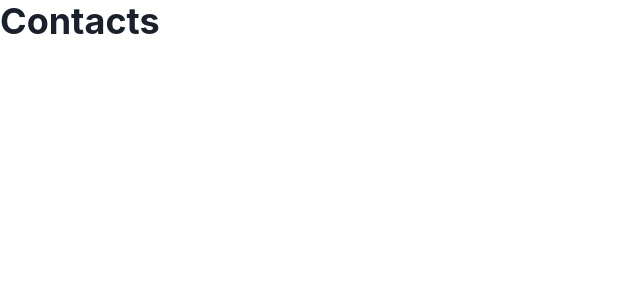
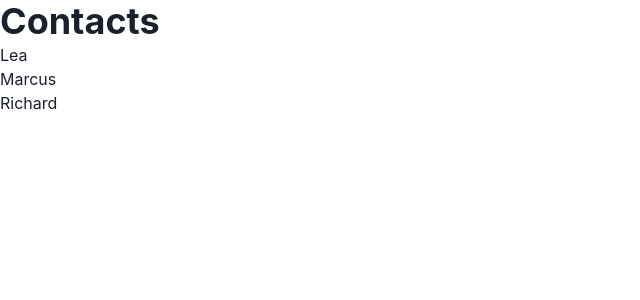
Before and after one commit to chrisvasqm/react-contacts, a React (Vite) app: page / in a window 1280 px wide. Shown: the top 300 px of the page, without its empty margins (0-640 px from the left). Built offline with nearby package versions, Linux system fonts and the light colour scheme.

Commit message:
Display peoples names

```diff
--- a/src/App.tsx
+++ b/src/App.tsx
@@ -1,7 +1,16 @@
-import { Heading } from '@chakra-ui/react';
+import { Heading, List, ListItem } from '@chakra-ui/react';
+import data from './data/people.json';
 
 function App() {
-  return <Heading>Contacts</Heading>;
+  const people = data;
+
+  return (
+    <>
+      <Heading>Contacts</Heading>
+
+      <List>{people && people.map(person => <ListItem>{person.name}</ListItem>)}</List>
+    </>
+  );
 }
 
 export default App;
```
